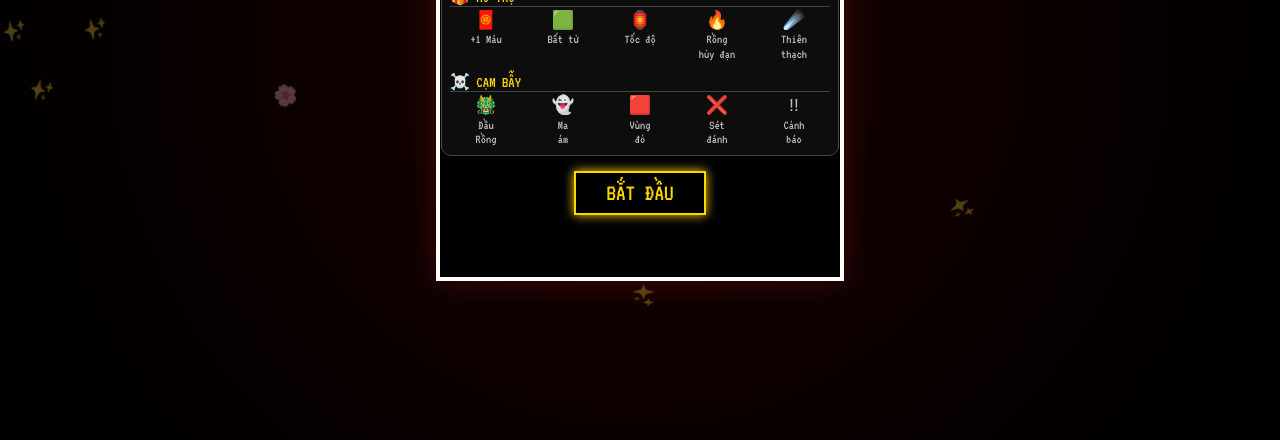
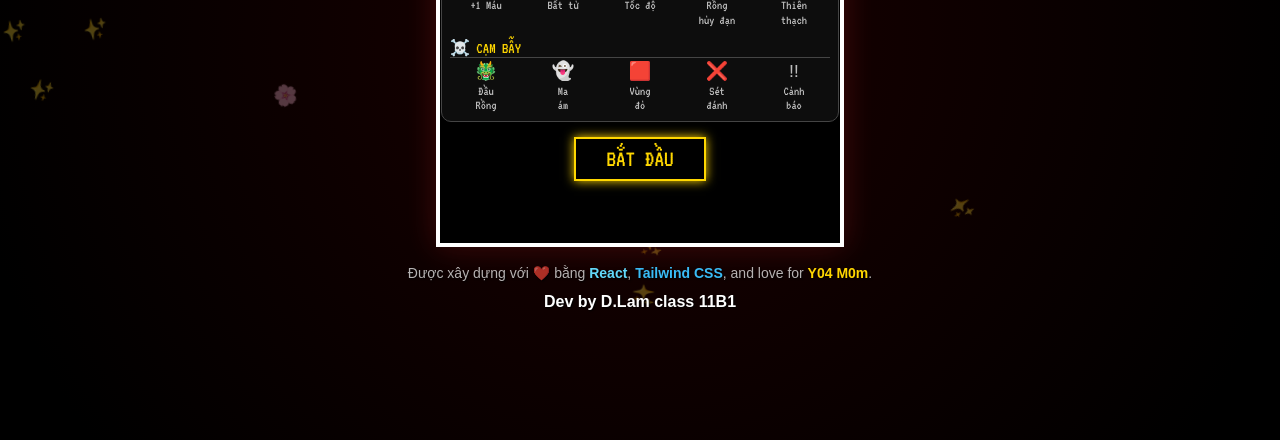
Before and after one commit to Foxkun-dev/m-o-r-c-l-c, a plain HTML site: page index.html in a window 1280 px wide. Shown: the part 360-800 px from the top of the page. Drawn offline with Linux system fonts and the light colour scheme.

Commit message:
Update index.html

```diff
--- a/index.html
+++ b/index.html
@@ -3,7 +3,7 @@
 <head>
     <meta charset="UTF-8">
     <meta name="viewport" content="width=device-width, initial-scale=1.0, maximum-scale=1.0, user-scalable=no">
-    <title>Tết Tale 2026 - Final V9</title>
+    <title>Tết Tale 2026 - By Duy Lam 11B1</title>
     <style>
         @import url('https://fonts.googleapis.com/css2?family=VT323&display=swap');
 
@@ -176,7 +176,15 @@
                 <button class="btn" onclick="startGame()">CHƠI LẠI</button>
             </div>
         </div>
-    </div>
+
+        <div style="margin-top: 15px; font-size: 14px; color: rgba(255,255,255,0.7); text-align: center; font-family: sans-serif; line-height: 1.6; text-shadow: 1px 1px 2px black;">
+            Được xây dựng với ❤️ bằng <span style="color: #61dafb; font-weight: bold;">React</span>,
+            <span style="color: #38bdf8; font-weight: bold;">Tailwind CSS</span>, and love for
+            <span style="color: #ffd700; font-weight: bold;">Y04 M0m</span>.
+            <br>
+            <span style="color: #fff; font-size: 16px; font-weight: bold; display: block; margin-top: 5px;"> Dev by D.Lam class 11B1</span>
+        </div>
+        </div>
 
     <div id="joystick-zone">
         <div id="joystick-knob"></div>
@@ -472,7 +480,7 @@
             else if (currentLevel === 7) {
                 if(frameCount % 60 === 0) spawnFirecracker();
                 if(frameCount % 60 === 0) spawnBone();
-                if(frameCount % 40 === 0) spawnBlaster(); // <-- FIX: Tăng tốc Rồng LV7 (40)
+                if(frameCount % 40 === 0) spawnBlaster(); // <-- Đã sửa thành 40 (Nhanh hơn LV6)
                 if(frameCount % 300 === 0) spawnComet();
                 if(frameCount % 300 === 60) spawnRedZone(1);
                 if(frameCount % 300 === 0) spawnGhost();
@@ -730,5 +738,4 @@
         }
     </script>
 </body>
-
 </html>
```
